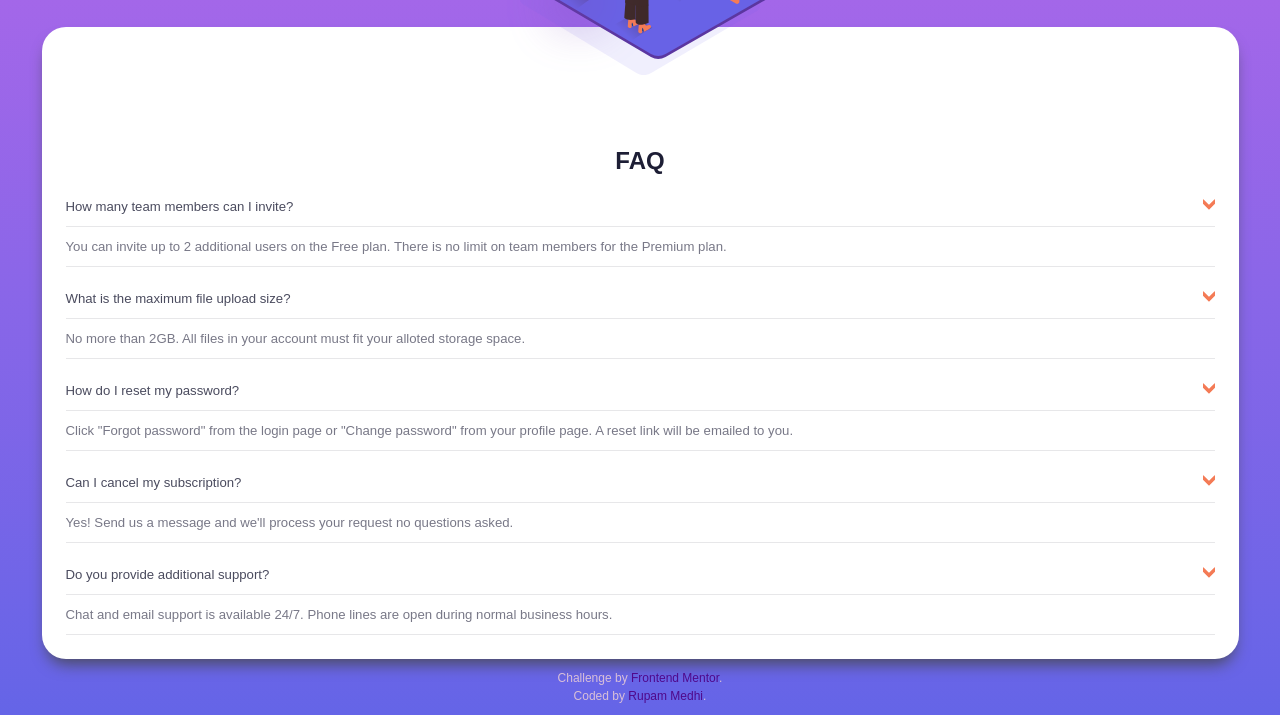
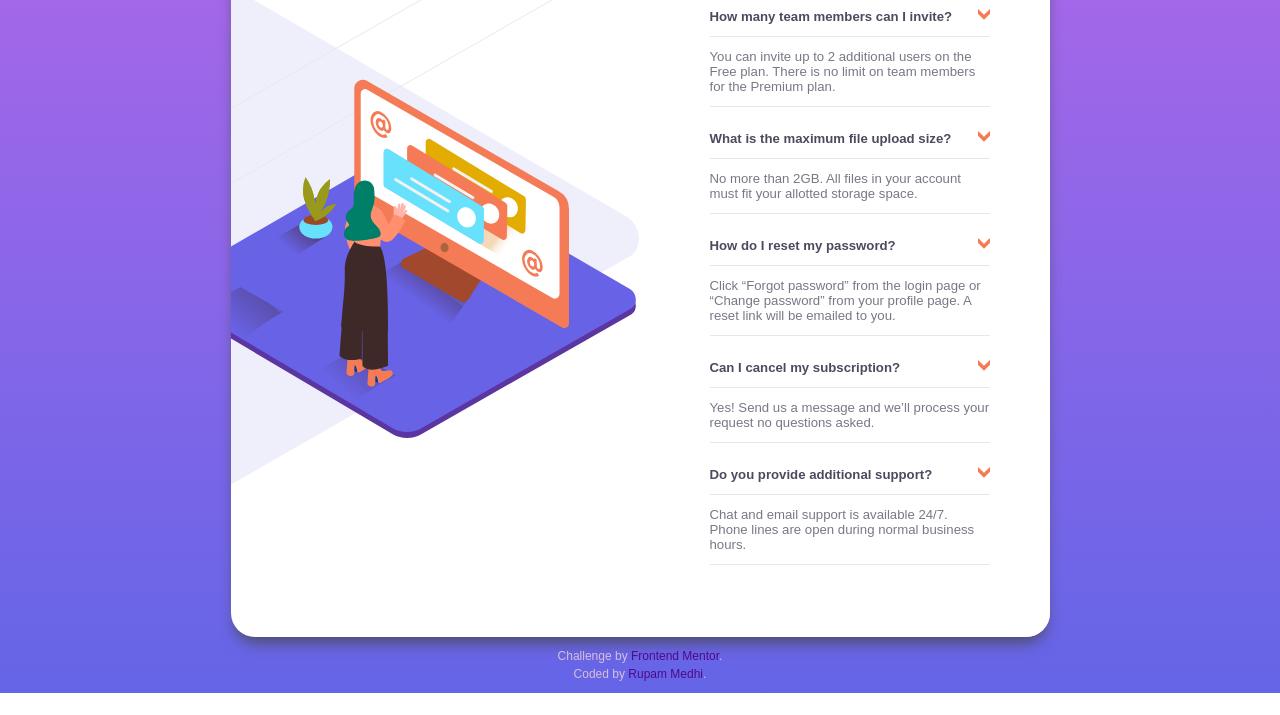
Before and after one commit to iRupam/iRupam-FAQ-accordion-card, a plain HTML site: page index.html in a window 1280 px wide. Shown: the part 131-846 px from the top of the page. After the commit the page ends 824 px from the top, so only its background shows below. Drawn offline with Linux system fonts and the light colour scheme.

Commit message:
Made changes to appear image at left side.Still changes to be done to make responsive!

```diff
--- a/css/index.css
+++ b/css/index.css
@@ -1,120 +1,184 @@
-*{
-    border:none;
-    margin:0;
-    padding:0;
-    outline:none;
-    box-sizing:border-box;
+* {
+    border: none;
+    margin: 0;
+    padding: 0;
+    outline: none;
+    box-sizing: border-box;
   }
-html{
-    font-size:12px;
+
+  html {
+    font-size: 12px;
     min-width: 320px;
   }
 
-body{
-    min-width:100vw;
+  body {
+    min-width: 100vw;
     min-height: 100vh;
     display: flex;
     flex-direction: column;
     justify-content: space-between;
     align-items: center;
-    padding:10px;
-    background: linear-gradient(hsl(273,75%,66%),hsl(240,73%,65%));
+    padding: 10px;
+    background: linear-gradient(hsl(273, 75%, 66%), hsl(240, 73%, 65%));
     background-repeat: no-repeat;
     background-size: cover;
     font-family: "Kumbh Sans", sans-serif;
-    /* overflow-x: hidden; */
+    overflow-x: hidden;
   }
 
-footer{
+  footer {
     margin-top: 10px;
     font-size: 1.2rem;
     font-weight: 400;
   }
 
-footer small{
-    color:thistle;
+  footer small {
+    color: thistle;
     display: block;
     text-align: center;
     line-height: 1.5rem;
   }
 
-footer a{
-    color:hsl(273,88%,29%);
+  footer a {
+    color: hsl(273, 88%, 29%);
     text-decoration: none;
   }
 
-.top-image{
-    width:266px;
-    height:196px;
-    background-image: url('../images/illustration-woman-online-mobile.svg'),
-    url('../images/bg-pattern-mobile.svg');
+  /* top image in mobiles */
+  /* .top-image {
+    width: 266px;
+    height: 196px;
+    background-image: url("../images/illustration-woman-online-mobile.svg"),
+      url("../images/bg-pattern-mobile.svg");
     background-repeat: no-repeat;
     background-position: center, bottom center;
     position: absolute;
   }
-
-.container{
-    margin:calc(50px + (196px / 2)) auto 0 auto;
-    width:95%;
+   */
+  /* main container */
+  .container {
+    margin: calc(50px + (196px / 2)) auto 0 auto;
+    width: 95%;
     background-color: white;
     border-radius: 2rem;
-    padding-top:8rem;
-    box-shadow: 0 10px 15px -5px hsl(237,12%,33%);
+    padding-top: 2rem;
+    box-shadow: 0 10px 15px -5px hsl(237, 12%, 33%);
   }
 
-.content{
+  /* content */
+  .content {
     margin: auto;
-    padding:2rem;
+    padding: 2rem;
   }
 
-.content-title{
-    color:hsl(238,29%,16%);
+  .content__title {
+    color: hsl(238, 29%, 16%);
     font-weight: 700;
     text-align: center;
   }
 
-.list{
+  /* description list */
+  .list {
     font-weight: 400;
   }
 
-.list-word{
-    margin:1rem 0;
+  .list__word {
+    margin: 1rem 0;
     padding: 1rem 0;
-    border-bottom: solid thin hsl(240,5%,91%);
-    cursor:pointer;
+    border-bottom: solid thin hsl(240, 5%, 91%);
+    cursor: pointer;
     display: flex;
     justify-content: space-between;
     align-content: center;
     flex-wrap: nowrap;
-    color:hsl(237,12%,33%);
+    color: hsl(237, 12%, 33%);
     font-size: 1.1rem;
+    font-weight: bold;
   }
 
-.list-word * {
+  .list__word * {
     pointer-events: none;
   }
 
-.list-word:hover{
-    color:hsl(237,12%,33%);
-    font-weight: bold;
+  .list__word--selected {
+    color: hsl(238, 29%, 16%);
+    font-weight: 700;
+    border: none;
   }
 
-.list-description{
-    border-bottom:solid thin hsl(240,5%,91%);
-    color:hsl(240,6%,50%);
+  /* .list__word:hover {
+    color: hsl(14, 88%, 65%);
+  } */
+
+  .list__description {
+    border-bottom: solid thin hsl(240, 5%, 91%);
+    color: hsl(240, 6%, 50%);
     display:block;
     padding-bottom: 1rem;
     font-size: 1.1rem;
   }
 
-.icon{
+  .list__description--selected {
+    display: block;
+  }
+
+  /* arrow icon */
+  .icon {
     display: block;
     width: 1rem;
     height: 1rem;
     min-width: 1rem;
-    background-image: url('../images/icon-arrow-down.svg');
+    min-width: 1rem;
+    background-image: url("../images/icon-arrow-down.svg");
     background-repeat: no-repeat;
     background-position: center;
     background-size: cover;
     margin-left: 1rem;
   }
+
+  .flip-vertically {
+    transform: scaleY(-1);
+  }
+
+  /* desktop style */
+  @media (min-width: 768px) {
+    /* container */
+    .container {
+      width: 65%;
+      margin: auto;
+      padding: 0;
+      background-image: url("../images/illustration-woman-online-desktop.svg"),
+        url("../images/bg-pattern-desktop.svg");
+      background-repeat: no-repeat;
+      background-position: calc(-472px / 7) center,
+        calc(-966px / 1.735) calc(-945px / 3);
+      overflow: hidden;
+      max-width: 900px;
+    }
+
+    /* content */
+    .content {
+      max-width: 400px;
+      min-width: 400px;
+      margin: 0 0 0 auto;
+      background-color: rgba(255, 255, 255, 0.8);
+      height: 100%;
+      padding: 6rem 5rem;
+    }
+
+    .content__title {
+      text-align: left;
+      font-size: 2.5rem;
+    }
+
+    /* left side image
+    .top-image {
+      width: 266px;
+      height: 196px;
+      background-image: url("../images/illustration-woman-online-mobile.svg"),
+      url("../images/bg-pattern-mobile.svg");
+    background-repeat: no-repeat;
+    background-position: center, bottom center;
+    position: absolute;
+    } */
+  }
--- a/index.html
+++ b/index.html
@@ -2,59 +2,64 @@
 <html lang="en">
 <head>
     <meta charset="UTF-8">
-    <meta http-equiv="X-UA-Compatible" content="IE=edge">
+    <!-- <meta http-equiv="X-UA-Compatible" content="IE=edge"> -->
     <meta name="viewport" content="width=device-width, initial-scale=1.0">
     <title>Frontend Mentor - FAQ Accordion Card</title>
     <link rel="stylesheet" href="./css/index.css">
 </head>
 <body>
     <div class="top-image"></div>
+
     <main class="container">
         <div class="content">
-            <h1 class="content-title">FAQ</h1>
+            <h1 class="content__title">FAQ</h1>
+
             <dl class="list">
-                <dt class="list-word">
+                <dt class="list__word">
                     <p>How many team members can I invite?</p>
                     <span class="icon"></span>
                 </dt>
-                <dd class="list-description">
+                <dd class="list__description">
                     You can invite up to 2 additional users on the Free plan.
                     There is no limit on team members for the Premium plan.
                 </dd>
-                <dt class="list-word">
+
+                <dt class="list__word">
                     <p>What is the maximum file upload size?</p>
                     <span class="icon"></span>
                 </dt>
-                <dd class="list-description">
+                <dd class="list__description">
                     No more than 2GB.
-                    All files in your account must fit your alloted storage space.
+                    All files in your account must fit your allotted storage space.
                 </dd>
-                <dt class="list-word">
+
+                <dt class="list__word">
                     <p>How do I reset my password?</p>
                     <span class="icon"></span>
                 </dt>
-                <dd class="list-description">
-                    Click "Forgot password" from the login page or "Change password" from your profile page.
+                <dd class="list__description">
+                    Click “Forgot password” from the login page or “Change password” from your profile page.
                     A reset link will be emailed to you.
                 </dd>
-                <dt class="list-word">
+
+                <dt class="list__word">
                     <p>Can I cancel my subscription?</p>
                     <span class="icon"></span>
                 </dt>
-                <dd class="list-description">
-                    Yes! Send us a message and we'll process your request no questions asked.
+                <dd class="list__description">
+                    Yes! Send us a message and we’ll process your request no questions asked.
                 </dd>
-                <dt class="list-word">
+
+                <dt class="list__word">
                     <p>Do you provide additional support?</p>
                     <span class="icon"></span>
                 </dt>
-                <dd class="list-description">
+                <dd class="list__description">
                     Chat and email support is available 24/7. Phone lines are open during normal business hours.
                 </dd>
             </dl>
         </div>
     </main>
-
     <footer>
         <small>Challenge by <a href="https://www.frontendmentor.io?ref=challenge" target="_blank">Frontend Mentor</a>.</small>
         <small>Coded by <a href="https://www.github.com/iRupam">Rupam Medhi</a>.</small>
```
Lines whose indentation alone changed are shown as unchanged.
